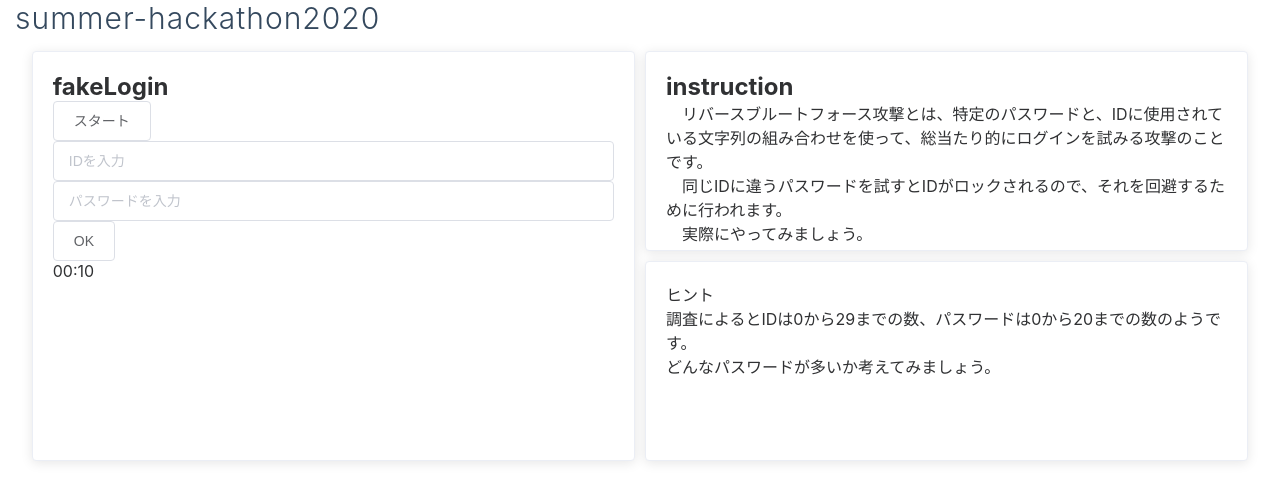
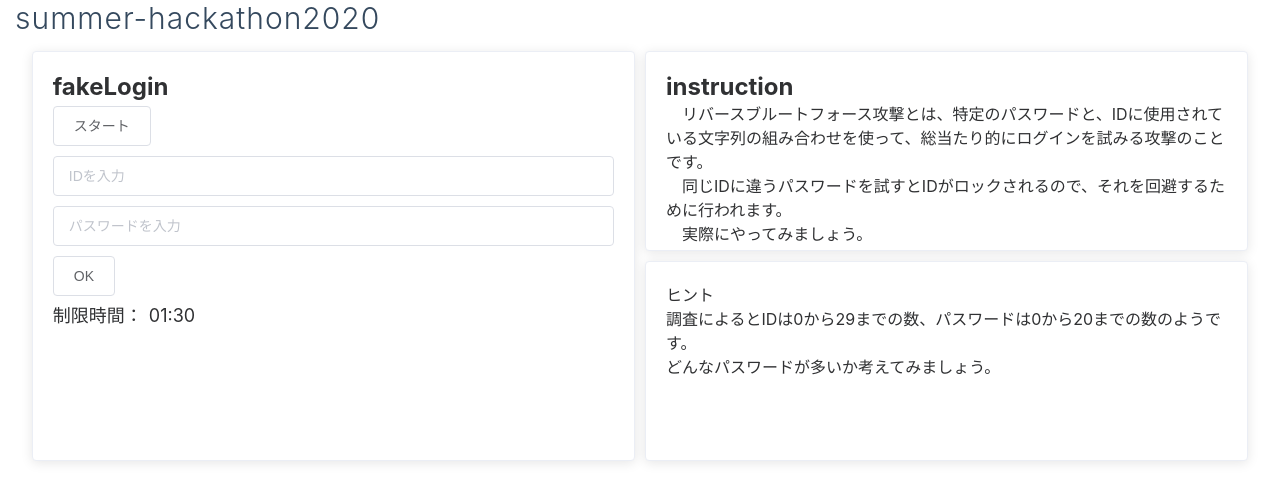
Before and after one commit to CTRL-team-fact-s/Summer-Hackathon2020, a Nuxt app: page / in a window 1280 px wide. Shown: the top 502 px of the page. Built offline with nearby package versions, Linux system fonts and the light colour scheme.

Commit message:
ボタンやフォーム間の間隔を広げた

```diff
--- a/components/fakeLogin.vue
+++ b/components/fakeLogin.vue
@@ -1,15 +1,16 @@
 <template>
   <div>
     <h2>fakeLogin</h2>
-    <el-button :plain="true" @click="start">スタート</el-button>
-    <el-input placeholder="IDを入力" v-model="input1" id="ID" type="number" :disabled=inputdisable></el-input>
-    <el-input placeholder="パスワードを入力" v-model="input2" show-password id="pass" type="number" :disabled=inputdisable></el-input>
-    <el-button :plain="true" @click="finish">OK</el-button>
+    <el-button :plain="true" @click="start" class="input">スタート</el-button>
+    <el-input placeholder="IDを入力" v-model="input1" id="ID" type="number" :disabled=inputdisable class="input"></el-input>
+    <el-input placeholder="パスワードを入力" v-model="input2" show-password id="pass" type="number" :disabled=inputdisable class="input"></el-input>
+    <el-button :plain="true" @click="finish" class="input">OK</el-button>
     <!-- <el-button :plain="true" @click="success">success</el-button>
     <el-button :plain="true" @click="warning">warning</el-button>
     <el-button :plain="true" @click="error">error</el-button> -->
+
     <div class="time">
-      {{ formatTime }}
+      制限時間：  {{ formatTime }}
     </div>
   </div>
 </template>
@@ -19,8 +20,8 @@ let password;
 let limitcount;
 var input_ID = Message.input1;
 var input_pass = Message.input2;
-const time_limit_min = 0;
-const time_limit_sec = 10;
+const time_limit_min = 1;
+const time_limit_sec = 30;
 export default {
   name: 'timer',
   data() {
@@ -173,3 +174,12 @@ function check(input_ID, input_pass) {
 */
 
 </script>
+<style>
+.input {
+  margin-top:5px;
+  margin-bottom: 5px;
+}
+.time {
+  font-size: 18px;
+}
+</style>
```
